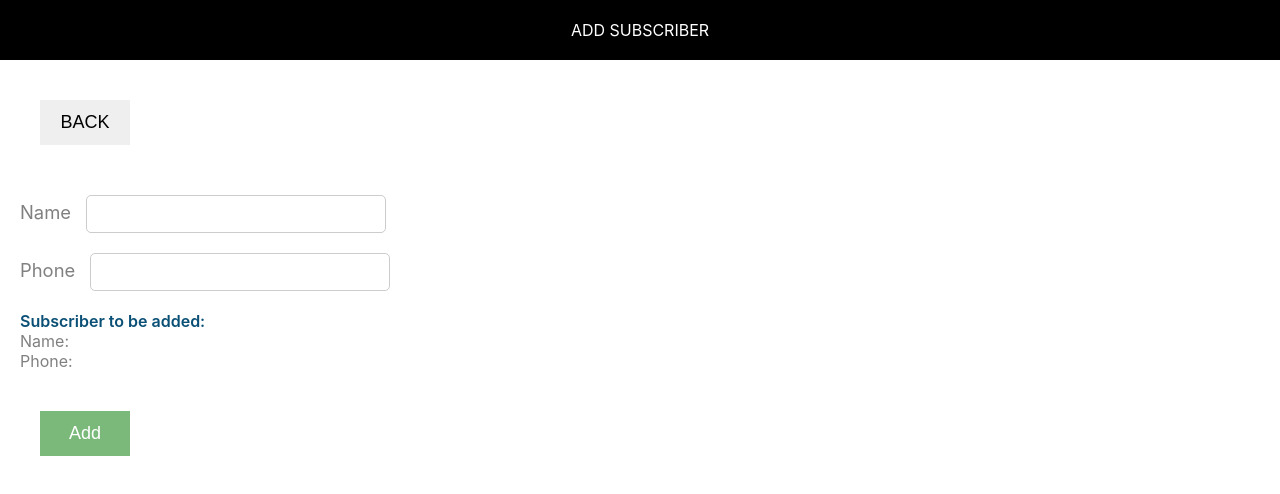
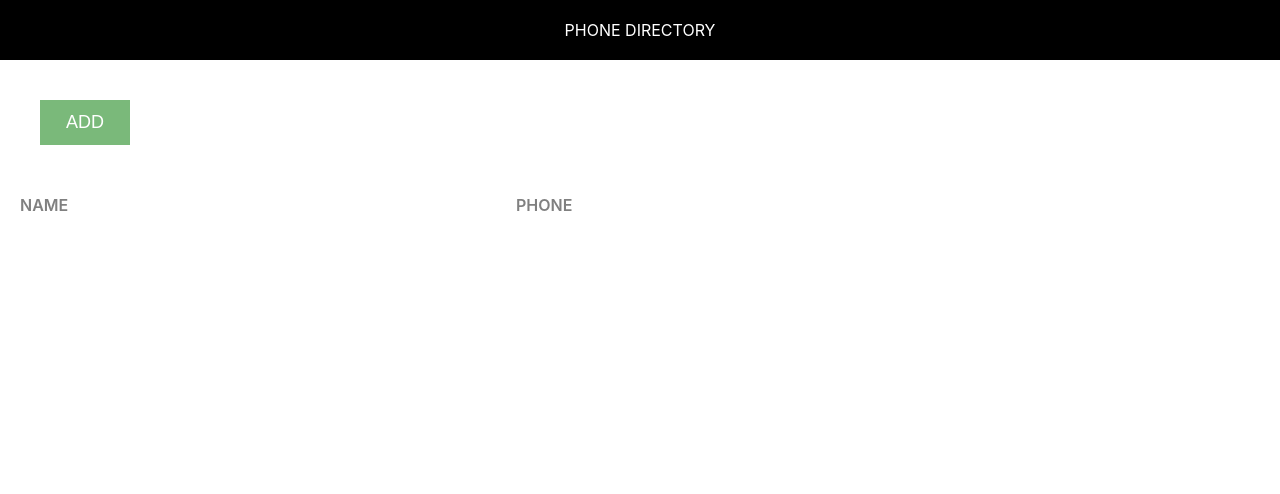
Before and after one commit to Sindhu-Bhat/phone-directory, a React (Create React App) app: page / in a window 1280 px wide. Shown: the top 494 px of the page. Built offline with nearby package versions, Linux system fonts and the light colour scheme.

Commit message:
Added state in ‘AddSubscriber’ and ‘App’ components

```diff
--- a/src/AddSubscriber.js
+++ b/src/AddSubscriber.js
@@ -3,7 +3,23 @@
 import './AddSubscriber.css'
 
 export default class AddSubscriber extends Component {
+    constructor(){
+        super()
+        this.state={
+            id:0,
+            name:'',
+            phone:''
+        }
+    }
+
+    inputChangeHandler=(e)=>{
+        const state=this.state
+        state[e.target.name]=e.target.value
+        this.setState(state)
+    }
+
     render() {
+        const {name, phone}=this.state
         return (
             <div>
                 <Header heading='Add Subscriber'/>
@@ -12,15 +28,17 @@
 
                     <form className='subscriber-form'>
                         <label htmlFor='name' className='label-control'>Name</label>
-                        <input id='name' type='text' className='input-control' name='name' /> <br/><br/>
+                        <input id='name' type='text' className='input-control' name='name'
+                            onChange={(event)=>this.inputChangeHandler(event)}/> <br/><br/>
 
                         <label htmlFor='phone' className='label-control'>Phone</label>
-                        <input id='phone' type='text' className='input-control' name='phone' /><br/><br/>
+                        <input id='phone' type='text' className='input-control' name='phone'
+                            onChange={(event)=>this.inputChangeHandler(event)}/> <br/><br/>
 
                         <div className="subscriber-info-container">
                             <span className="subscriber-to-add-heading">Subscriber to be added: </span><br/>
-                            <span className="subscriber-info">Name: </span><br/>
-                            <span className="subscriber-info">Phone: </span><br/>
+                            <span className="subscriber-info">Name: {name} </span><br/>
+                            <span className="subscriber-info">Phone: {phone} </span><br/>
                         </div>
 
                         <button type="submit" className="button add-button">Add</button>
--- a/src/App.js
+++ b/src/App.js
@@ -4,19 +4,25 @@
 
 class App extends Component {
 
+  constructor (){
+    super()
+    this.state={
+      subscribersList:[]
+    }
+  }
   render() {
-    let subscribers=[
-      {
-        'id':1,
-        'name':'Sindhu Bhat',
-        'phone':'8888888888'
-      },
-      {
-        'id':2,
-        'name':'Shilpa Bhat',
-        'phone':'9999999999'
-      }
-    ]
+    // let subscribers=[
+    //   {
+    //     'id':1,
+    //     'name':'Sindhu Bhat',
+    //     'phone':'8888888888'
+    //   },
+    //   {
+    //     'id':2,
+    //     'name':'Shilpa Bhat',
+    //     'phone':'9999999999'
+    //   }
+    // ]
 
     return (
       <div className='component-container'>
@@ -31,7 +37,7 @@
         </div>
 
         {
-          subscribers.map(sub=>{
+          this.state.subscribersList.map(sub=>{
             return <div className='grid-container' key={sub.id}>
             <span className='grid-item'>{sub.name}</span>
             <span className='grid-item'> {sub.phone}</span>
--- a/src/index.js
+++ b/src/index.js
@@ -8,7 +8,7 @@
 
 ReactDOM.render(
   <React.StrictMode>
-    <AddSubscriber />
+    <App />
   </React.StrictMode>,
   document.getElementById('root')
 );
```
